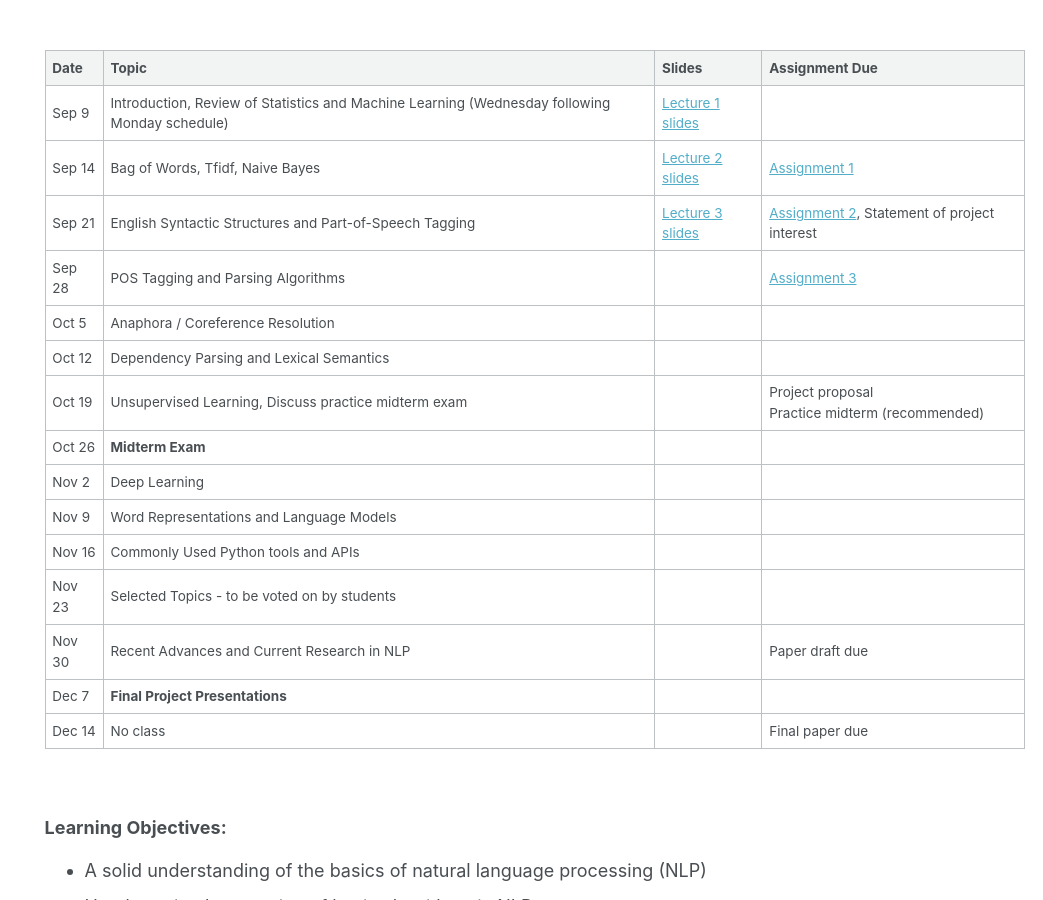
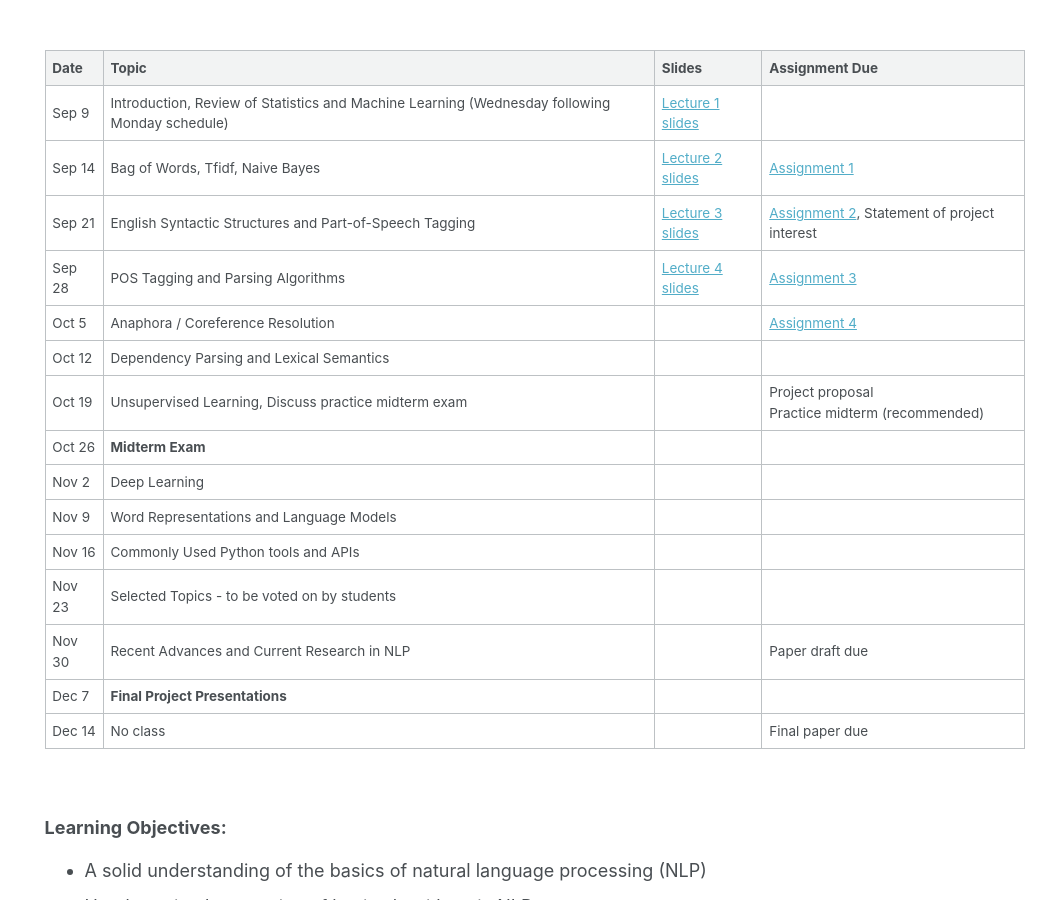
Before and after one commit to rasikabh/rasikabh.github.io, a Jekyll site: the page built from _pages/nlp2020.md, in a window 1280 px wide and 900 px high, scrolled down 720 px. Shown: the whole window, without its empty margins (237-1280 px from the left). Built offline with Jekyll 4.4.1, drawn with Linux system fonts in a browser that asks for light colours.

Commit message:
Update nlp2020.md

```diff
--- a/_pages/nlp2020.md
+++ b/_pages/nlp2020.md
@@ -37,8 +37,8 @@ The course will cover basic implementations in Python as well as APIs and tools
 | Sep 9  | Introduction, Review of Statistics and Machine Learning (Wednesday following Monday schedule) | [Lecture 1 slides](https://docs.google.com/presentation/d/1q4F_Vf6NoW3_TZ-0D6NJ7KEjB0GsyBHBw4Bd2mbYP3A/edit?usp=sharing) |                |
 | Sep 14 | Bag of Words, Tfidf, Naive Bayes                                                              | [Lecture 2 slides](https://docs.google.com/presentation/d/1_bwckxwBfjEzRd1AnNeBJranDOYSKRmXrCcE4AU7WgY/edit?usp=sharing)       | [Assignment 1](https://docs.google.com/document/d/16KsMYOI6PxuAOPpHLJk_7yuNIqakIDEQi98nfttQ_UY/edit?usp=sharing)               |
 | Sep 21 | English Syntactic Structures and Part-of-Speech Tagging                                       | [Lecture 3 slides](https://docs.google.com/presentation/d/1IfidlCd-aRD09dVuyZuceC_9YPF3Lavn0id3FaE_scs/edit?usp=sharing) | [Assignment 2](https://docs.google.com/document/d/1abkiH-ZHFLWui194xOtp1XY6GxyjGh-DXdrlXjrb_kE/edit?usp=sharing), Statement of project interest |
-| Sep 28 | POS Tagging and Parsing Algorithms                                                            |        | [Assignment 3](https://docs.google.com/document/d/1rpZxvdi5x6xrJhsjzX9MlcaBydAaJgLwTeAZ_PmnN5U/edit?usp=sharing) |
-| Oct 5  | Anaphora / Coreference Resolution                                                             |        |                |
+| Sep 28 | POS Tagging and Parsing Algorithms                                                            | [Lecture 4 slides](https://docs.google.com/presentation/d/1atemcwZZUI8DBydpk8fwVyMjVaQHXRHIrqUdEmloTPI/edit?usp=sharing) | [Assignment 3](https://docs.google.com/document/d/1rpZxvdi5x6xrJhsjzX9MlcaBydAaJgLwTeAZ_PmnN5U/edit?usp=sharing) |
+| Oct 5  | Anaphora / Coreference Resolution                                                             |        | [Assignment 4](https://docs.google.com/document/d/1iNvFtZkI9eAQzK4XHKw5UeL966g0OY7p7VQzglZJLmk/edit?usp=sharing) |
 | Oct 12 | Dependency Parsing and Lexical Semantics                                                      |        |                |
 | Oct 19 | Unsupervised Learning, Discuss practice midterm exam                                          |        | Project proposal <br> Practice midterm (recommended) |
 | Oct 26 | **Midterm Exam**                                                                              |        |                |
```
